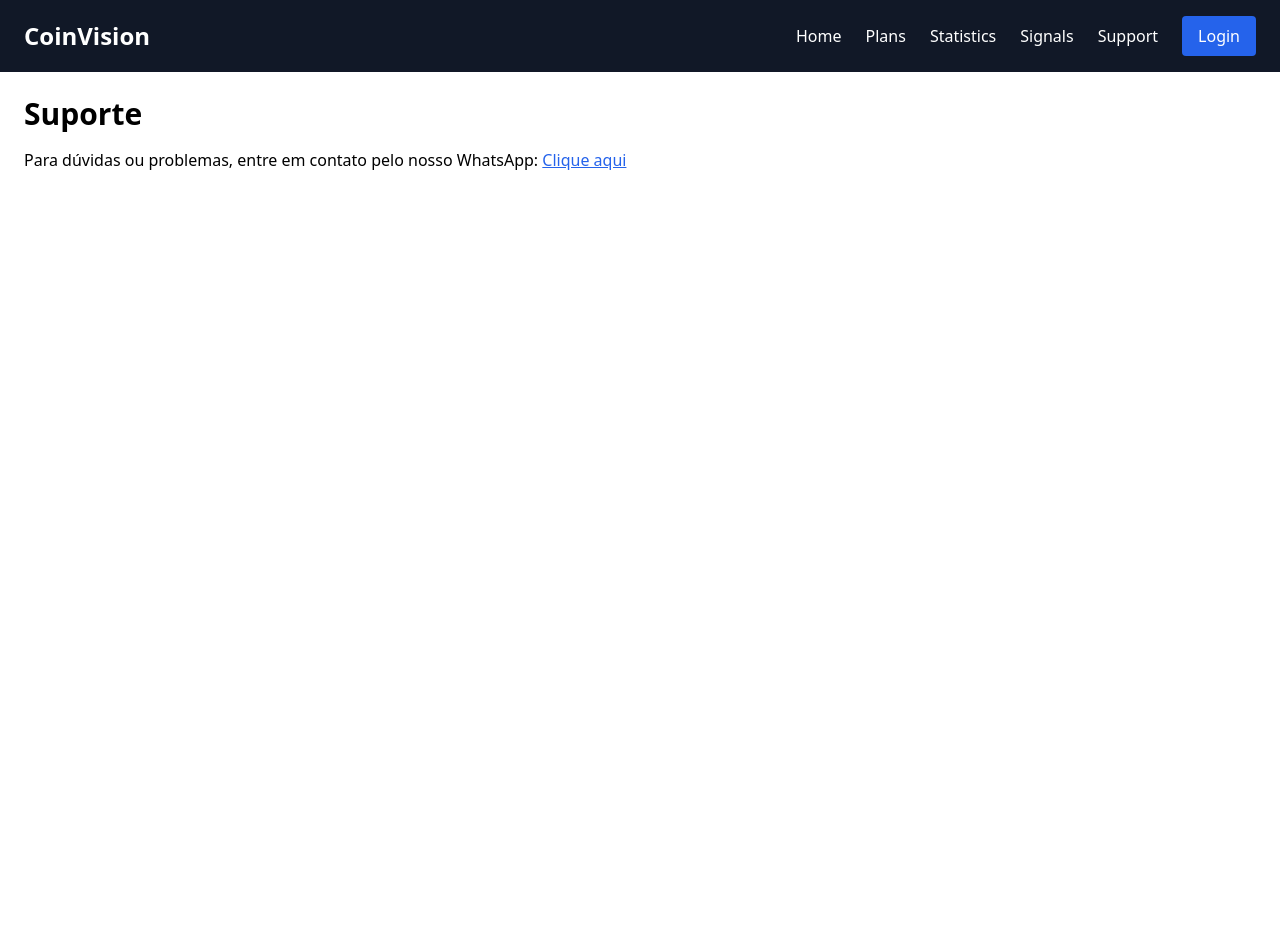
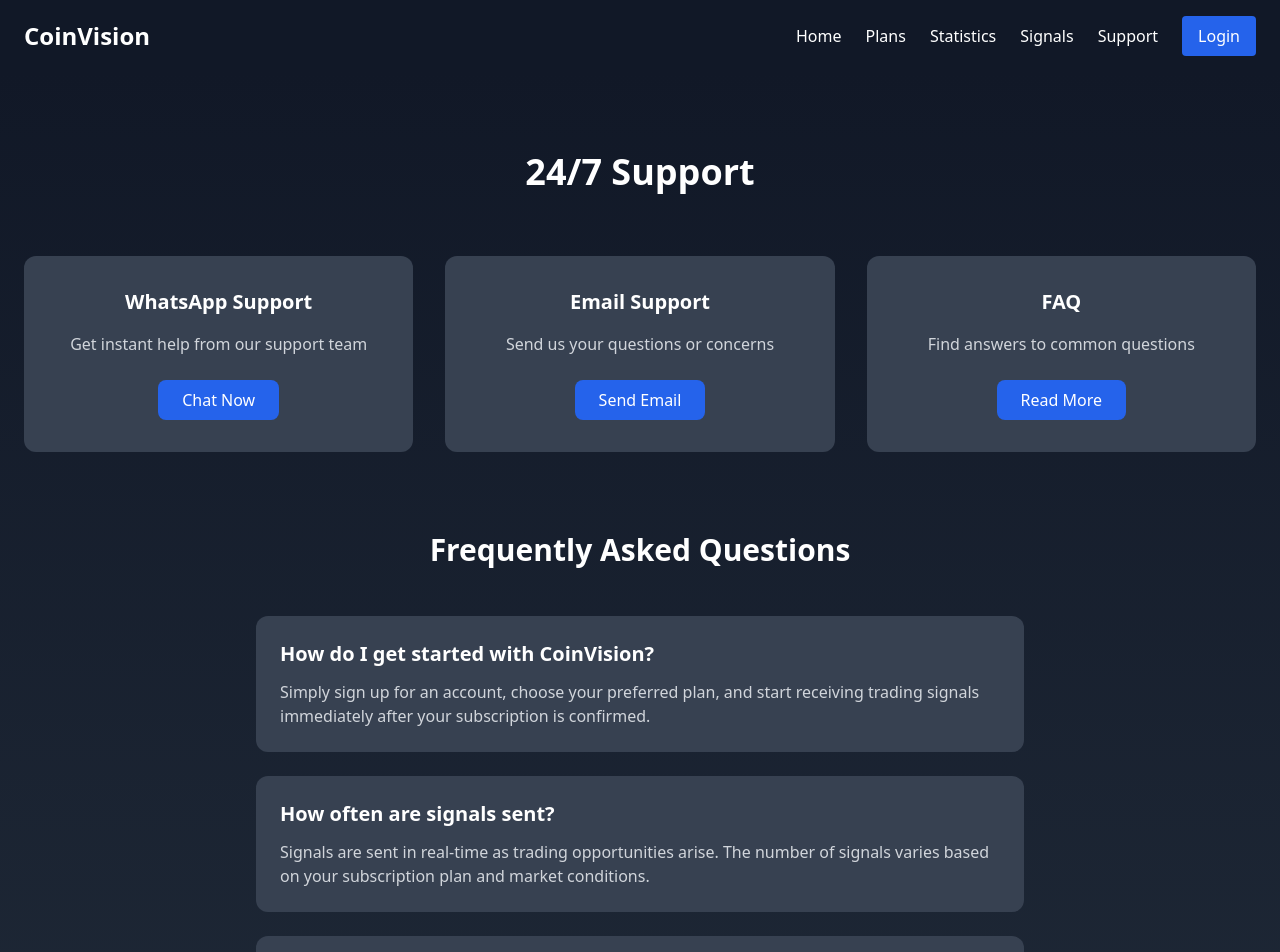
Before and after one commit to alexgomescrypto/cryptovision, a React (Vite) app: page /support in a window 1280 px wide. Shown: the top 952 px of the page. Before the commit the page ends 800 px from the top, so only its background shows below. Built offline with nearby package versions, Linux system fonts and the light colour scheme.

Commit message:
Enhanced Statistics and Support Pages

```diff
--- a/src/pages/Statistics.jsx
+++ b/src/pages/Statistics.jsx
@@ -1,11 +1,66 @@
 import React from 'react';
 
 export default function Statistics() {
+  const monthlyStats = {
+    winRate: "78%",
+    totalSignals: 245,
+    avgReturn: "32%",
+    bestTrade: "BTC/USDT +15.8%"
+  };
+
+  const planPerformance = [
+    { plan: "Basic", returns: "384%", signals: 720, accuracy: "76%" },
+    { plan: "Pro", returns: "540%", signals: 1200, accuracy: "82%" },
+    { plan: "Premium", returns: "696%", signals: 1920, accuracy: "89%" }
+  ];
+
   return (
-    <div className="p-6">
-      <h1 className="text-3xl font-bold mb-4">Estatísticas dos Sinais</h1>
-      <p>Veja a performance histórica dos sinais enviados. (Dados fictícios por enquanto)</p>
-      {/* Você pode integrar com Supabase aqui futuramente para dados reais */}
+    <div className="min-h-screen bg-gradient-to-b from-gray-900 to-gray-800 py-20">
+      <div className="container mx-auto px-6">
+        <h1 className="text-4xl font-bold text-white text-center mb-16">
+          Performance Statistics
+        </h1>
+
+        {/* Monthly Overview */}
+        <div className="grid md:grid-cols-4 gap-8 mb-16">
+          {Object.entries(monthlyStats).map(([key, value]) => (
+            <div key={key} className="bg-gray-700 rounded-xl p-6 text-center">
+              <h3 className="text-gray-400 mb-2 capitalize">
+                {key.replace(/([A-Z])/g, ' $1').trim()}
+              </h3>
+              <p className="text-3xl font-bold text-blue-400">{value}</p>
+            </div>
+          ))}
+        </div>
+
+        {/* Plan Performance */}
+        <h2 className="text-2xl font-bold text-white mb-8 text-center">
+          Yearly Plan Performance
+        </h2>
+        <div className="grid md:grid-cols-3 gap-8">
+          {planPerformance.map((plan) => (
+            <div key={plan.plan} className="bg-gray-700 rounded-xl p-8 transform hover:scale-105 transition duration-300">
+              <h3 className="text-xl font-bold text-white mb-6 text-center">
+                {plan.plan} Plan
+              </h3>
+              <div className="space-y-4">
+                <div className="text-center">
+                  <p className="text-gray-400 mb-1">Yearly Return</p>
+                  <p className="text-3xl font-bold text-green-400">{plan.returns}</p>
+                </div>
+                <div className="text-center">
+                  <p className="text-gray-400 mb-1">Total Signals</p>
+                  <p className="text-2xl font-bold text-blue-400">{plan.signals}</p>
+                </div>
+                <div className="text-center">
+                  <p className="text-gray-400 mb-1">Signal Accuracy</p>
+                  <p className="text-2xl font-bold text-yellow-400">{plan.accuracy}</p>
+                </div>
+              </div>
+            </div>
+          ))}
+        </div>
+      </div>
     </div>
   );
 }
--- a/src/pages/Support.jsx
+++ b/src/pages/Support.jsx
@@ -1,10 +1,82 @@
 import React from 'react';
 
 export default function Support() {
+  const supportChannels = [
+    {
+      title: "WhatsApp Support",
+      description: "Get instant help from our support team",
+      action: "Chat Now",
+      link: "https://wa.me/seunumerosuporte"
+    },
+    {
+      title: "Email Support",
+      description: "Send us your questions or concerns",
+      action: "Send Email",
+      link: "mailto:support@coinvision.com"
+    },
+    {
+      title: "FAQ",
+      description: "Find answers to common questions",
+      action: "Read More",
+      link: "#faq"
+    }
+  ];
+
+  const faqs = [
+    {
+      question: "How do I get started with CoinVision?",
+      answer: "Simply sign up for an account, choose your preferred plan, and start receiving trading signals immediately after your subscription is confirmed."
+    },
+    {
+      question: "How often are signals sent?",
+      answer: "Signals are sent in real-time as trading opportunities arise. The number of signals varies based on your subscription plan and market conditions."
+    },
+    {
+      question: "Can I cancel my subscription?",
+      answer: "Yes, you can cancel your subscription at any time from your account dashboard. The service will remain active until the end of your billing period."
+    }
+  ];
+
   return (
-    <div className="p-6">
-      <h1 className="text-3xl font-bold mb-4">Suporte</h1>
-      <p>Para dúvidas ou problemas, entre em contato pelo nosso WhatsApp: <a href="https://wa.me/seunumerosuporte" className="text-blue-600 underline">Clique aqui</a></p>
+    <div className="min-h-screen bg-gradient-to-b from-gray-900 to-gray-800 py-20">
+      <div className="container mx-auto px-6">
+        <h1 className="text-4xl font-bold text-white text-center mb-16">
+          24/7 Support
+        </h1>
+
+        {/* Support Channels */}
+        <div className="grid md:grid-cols-3 gap-8 mb-20">
+          {supportChannels.map((channel) => (
+            <div key={channel.title} className="bg-gray-700 rounded-xl p-8 text-center transform hover:scale-105 transition duration-300">
+              <h3 className="text-xl font-bold text-white mb-4">{channel.title}</h3>
+              <p className="text-gray-300 mb-6">{channel.description}</p>
+              <a
+                href={channel.link}
+                className="inline-block bg-blue-600 text-white px-6 py-2 rounded-lg hover:bg-blue-700 transition duration-300"
+              >
+                {channel.action}
+              </a>
+            </div>
+          ))}
+        </div>
+
+        {/* FAQ Section */}
+        <div id="faq" className="mt-20">
+          <h2 className="text-3xl font-bold text-white text-center mb-12">
+            Frequently Asked Questions
+          </h2>
+          <div className="space-y-6 max-w-3xl mx-auto">
+            {faqs.map((faq, index) => (
+              <div key={index} className="bg-gray-700 rounded-xl p-6">
+                <h3 className="text-xl font-semibold text-white mb-3">
+                  {faq.question}
+                </h3>
+                <p className="text-gray-300">{faq.answer}</p>
+              </div>
+            ))}
+          </div>
+        </div>
+      </div>
     </div>
   );
 }
```
